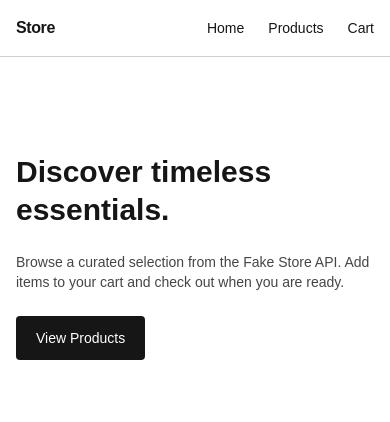
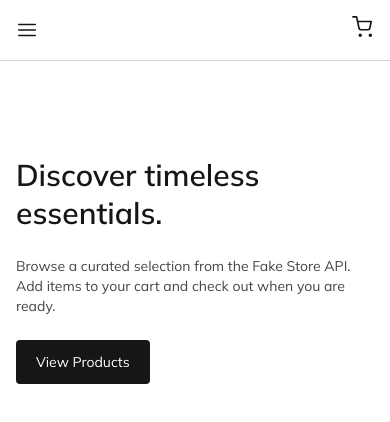
Before and after one commit to Tobbs101/mentord-task, a Next.js app: page / in a window 390 px wide. Shown: the top 422 px of the page. Built offline with nearby package versions, Linux system fonts and the light colour scheme.

Commit message:
feat(header): centered nav with cart icon badge; mobile sidebar via portal; add back link on product page

```diff
--- a/package.json
+++ b/package.json
@@ -9,6 +9,7 @@
     "lint": "eslint"
   },
   "dependencies": {
+    "framer-motion": "^12.23.19",
     "next": "15.5.3",
     "react": "19.1.0",
     "react-dom": "19.1.0",
--- a/src/app/globals.css
+++ b/src/app/globals.css
@@ -16,5 +16,5 @@
 body {
   background: var(--background);
   color: var(--foreground);
-  font-family: Arial, Helvetica, sans-serif;
+  font-family: var(--font-mulish), Arial, Helvetica, sans-serif;
 }
--- a/src/app/layout.tsx
+++ b/src/app/layout.tsx
@@ -2,6 +2,7 @@ import type { Metadata } from "next";
 import Link from "next/link";
 import { Mulish } from "next/font/google";
 import "./globals.css";
+import Header from "@/components/Header";
 
 const mulish = Mulish({
   variable: "--font-mulish",
@@ -22,27 +23,7 @@ export default function RootLayout({
   return (
     <html lang="en">
       <body className={`${mulish.variable} antialiased`}>
-        <header className="w-full border-b border-[#161616]/20 bg-white">
-          <nav className="mx-auto max-w-6xl px-4 py-4 flex items-center justify-between">
-            <Link
-              href="/"
-              className="text-[#161616] font-semibold tracking-tight"
-            >
-              Store
-            </Link>
-            <div className="flex items-center gap-6 text-sm">
-              <Link href="/" className="hover:underline">
-                Home
-              </Link>
-              <Link href="/products" className="hover:underline">
-                Products
-              </Link>
-              <Link href="/cart" className="hover:underline">
-                Cart
-              </Link>
-            </div>
-          </nav>
-        </header>
+        <Header />
         <main className="mx-auto max-w-6xl px-4 py-8">{children}</main>
       </body>
     </html>
--- a/src/components/CartItem.tsx
+++ b/src/components/CartItem.tsx
@@ -16,12 +16,7 @@ const CartItem: React.FC<CartItemProps> = ({
   price,
   quantity,
 }) => {
-  const { items, removeItem, total, clear } = useCartStore((store) => ({
-    items: store.items,
-    removeItem: store.removeItem,
-    total: store.total,
-    clear: store.clear,
-  }));
+  const removeItem = useCartStore((s) => s.removeItem);
 
   return (
     <li className="flex items-center gap-4 border border-[#161616]/15 rounded p-3">
--- a/src/components/ErrorFallback.tsx
+++ b/src/components/ErrorFallback.tsx
@@ -10,11 +10,14 @@ export default function ErrorFallback({
   retryHref?: string;
 }) {
   return (
-    <div className="border border-[#161616]/15 rounded p-6 grid gap-3 bg-white">
+    <div className="border border-[#161616]/15 rounded p-6 flex items-center justify-center flex-col gap-3 bg-white">
       <h2 className="text-base font-semibold text-[#161616]">{title}</h2>
       <p className="text-sm text-[#161616]/70">{message}</p>
       <div>
-        <Link href={retryHref} className="inline-block text-sm bg-[#161616] text-white px-3 py-2 rounded">
+        <Link
+          href={retryHref}
+          className="inline-block text-sm bg-[#161616] text-white px-3 py-2 rounded"
+        >
           Retry
         </Link>
       </div>
--- /dev/null
+++ b/src/components/Header.tsx
@@ -0,0 +1,65 @@
+"use client";
+
+import Link from "next/link";
+import { useState } from "react";
+import { useCartStore } from "@/store/cart";
+import Portal from "@/components/Portal";
+
+function CartIcon() {
+  const count = useCartStore((s) => s.count());
+  return (
+    <Link href="/cart" className="relative inline-flex items-center">
+      <svg width="22" height="22" viewBox="0 0 24 24" fill="none" stroke="#161616" strokeWidth="1.8" strokeLinecap="round" strokeLinejoin="round" aria-hidden>
+        <circle cx="9" cy="21" r="1" />
+        <circle cx="20" cy="21" r="1" />
+        <path d="M1 1h4l2.68 12.39a2 2 0 0 0 2 1.61h7.72a2 2 0 0 0 2-1.61L21 6H6" />
+      </svg>
+      {count > 0 && (
+        <span className="absolute -top-2 -right-2 min-w-[18px] h-[18px] rounded-full bg-red-600 text-white text-[10px] leading-[18px] text-center px-[4px]">
+          {count}
+        </span>
+      )}
+    </Link>
+  );
+}
+
+function MobileSidebar({ open, onClose }: { open: boolean; onClose: () => void }) {
+  if (!open) return null;
+  return (
+    <Portal>
+      <div className="fixed inset-0 z-50">
+        <div className="absolute inset-0 bg-black/30" onClick={onClose} />
+        <aside className="absolute left-0 top-0 h-full w-64 bg-white shadow-lg p-6 grid content-start gap-4">
+          <h3 className="text-sm font-semibold text-[#161616] mb-2">Menu</h3>
+          <Link href="/" className="hover:underline" onClick={onClose}>Home</Link>
+          <Link href="/products" className="hover:underline" onClick={onClose}>Products</Link>
+        </aside>
+      </div>
+    </Portal>
+  );
+}
+
+export default function Header() {
+  const [open, setOpen] = useState(false);
+  return (
+    <header className="w-full border-b border-[#161616]/20 bg-white">
+      <nav className="mx-auto max-w-6xl px-4 py-4 grid grid-cols-3 items-center">
+        <button className="sm:hidden justify-self-start" aria-label="Open menu" onClick={() => setOpen(true)}>
+          <svg width="22" height="22" viewBox="0 0 24 24" fill="none" stroke="#161616" strokeWidth="1.8" strokeLinecap="round">
+            <path d="M3 12h18M3 6h18M3 18h18" />
+          </svg>
+        </button>
+        <div className="hidden sm:flex justify-center gap-6 text-sm col-start-1 col-end-4">
+          <Link href="/" className="hover:underline">Home</Link>
+          <Link href="/products" className="hover:underline">Products</Link>
+        </div>
+        <div className="sm:hidden" />
+        <div className="justify-self-center sm:justify-self-center sm:flex hidden gap-6 text-sm" />
+        <div className="justify-self-end">
+          <CartIcon />
+        </div>
+      </nav>
+      <MobileSidebar open={open} onClose={() => setOpen(false)} />
+    </header>
+  );
+}
--- /dev/null
+++ b/src/components/Portal.tsx
@@ -0,0 +1,26 @@
+"use client";
+
+import { useEffect, useState } from "react";
+import { createPortal } from "react-dom";
+
+export default function Portal({ children }: { children: React.ReactNode }) {
+  const [mounted, setMounted] = useState(false);
+  const [container, setContainer] = useState<HTMLElement | null>(null);
+
+  useEffect(() => {
+    let el = document.getElementById("portal-root");
+    if (!el) {
+      el = document.createElement("div");
+      el.id = "portal-root";
+      document.body.appendChild(el);
+    }
+    setContainer(el);
+    setMounted(true);
+    return () => {
+      // keep the node for reuse across page transitions
+    };
+  }, []);
+
+  if (!mounted || !container) return null;
+  return createPortal(children, container);
+}
--- a/src/components/ProductItem.tsx
+++ b/src/components/ProductItem.tsx
@@ -8,28 +8,31 @@ const ProductItem: React.FC<
   Pick<Product, "id" | "image" | "title" | "price">
 > = ({ id, image, title, price }) => {
   return (
-    <div className="border border-[#161616]/15 rounded p-4 flex flex-col">
-      <Link href={`/products/${id}`} className="block">
-        <div className="relative w-full aspect-square mb-3">
+    <div className="group border border-[#161616]/15 rounded p-4 flex flex-col items-center justify-between">
+      <div className="relative aspect-square mb-3 w-full overflow-hidden">
         <Image
           src={image}
           alt={title}
           fill
-            className="object-contain"
+          className="object-contain transition-transform duration-300 ease-out group-hover:scale-105"
           sizes="(min-width: 1024px) 25vw, (min-width: 768px) 33vw, 50vw"
         />
       </div>
-        <h2 className="text-sm font-medium line-clamp-2 text-[#161616]">
+      <div className="w-full mt-2">
+        <Link href={`/products/${id}`} className="block w-fit">
+          <h2 className="text-sm font-medium text-[#161616]">
             {title}
+            <span className="block h-px bg-[#161616] w-0 transition-all duration-300 group-hover:w-full" />
           </h2>
         </Link>
-      <div className="mt-2 flex items-center justify-between">
+        <div className="mt-5 flex items-center justify-between w-full">
           <span className="text-sm font-semibold text-[#161616]">
             ${price.toFixed(2)}
           </span>
           <AddToCartButton id={id} title={title} price={price} image={image} />
         </div>
       </div>
+    </div>
   );
 };
 
--- a/src/pages/CartPage.tsx
+++ b/src/pages/CartPage.tsx
@@ -2,15 +2,12 @@
 
 import Image from "next/image";
 import { useCartStore } from "@/store/cart";
-import ErrorFallback from "@/components/ErrorFallback";
 
 export default function CartPage() {
-  const { items, removeItem, total, clear } = useCartStore((s) => ({
-    items: s.items,
-    removeItem: s.removeItem,
-    total: s.total,
-    clear: s.clear,
-  }));
+  const items = useCartStore((s) => s.items);
+  const removeItem = useCartStore((s) => s.removeItem);
+  const total = useCartStore((s) => s.total);
+  const clear = useCartStore((s) => s.clear);
 
   return (
     <section className="grid gap-6">
--- a/src/pages/HomePage.tsx
+++ b/src/pages/HomePage.tsx
@@ -28,7 +28,11 @@ export default function HomePage() {
         Browse a curated selection from the Fake Store API. Add items to your
         cart and check out when you are ready.
       </motion.p>
-      <motion.div initial={{ opacity: 0 }} animate={{ opacity: 1 }} transition={{ delay: 0.3 }}>
+      <motion.div
+        initial={{ opacity: 0 }}
+        animate={{ opacity: 1 }}
+        transition={{ delay: 0.3 }}
+      >
         <Link
           href="/products"
           className="inline-block bg-[#161616] text-white px-5 py-3 text-sm rounded hover:opacity-90"
--- a/src/pages/ProductPage.tsx
+++ b/src/pages/ProductPage.tsx
@@ -1,6 +1,7 @@
 import Image from "next/image";
 import AddToCartButton from "@/components/AddToCartButton";
 import ErrorFallback from "@/components/ErrorFallback";
+import Link from "next/link";
 
 type Product = {
   id: number;
@@ -37,6 +38,7 @@ export default async function ProductPage({
           />
         </div>
         <div className="grid gap-4 content-start">
+          <Link href="/products" className="text-sm underline w-fit">← Back to products</Link>
           <h1 className="text-2xl font-semibold text-[#161616]">
             {product.title}
           </h1>
```
Also changed, not shown: 1 other file (tests, documents, lock files or other folders). Lines whose indentation alone changed are shown as unchanged.
